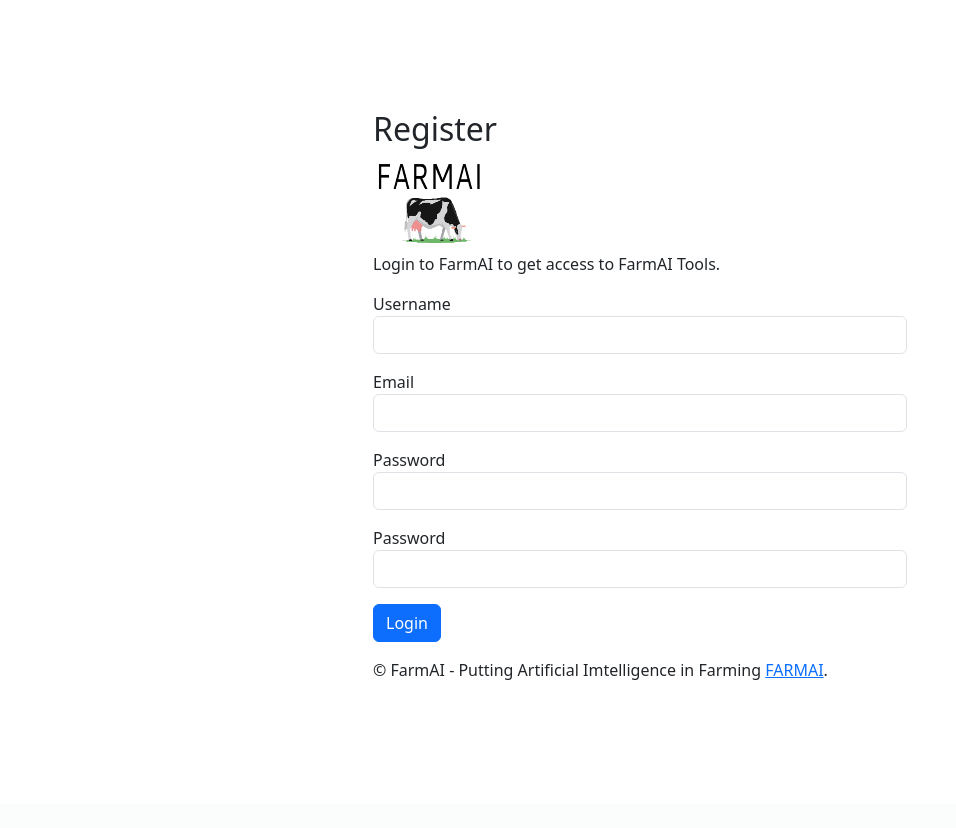
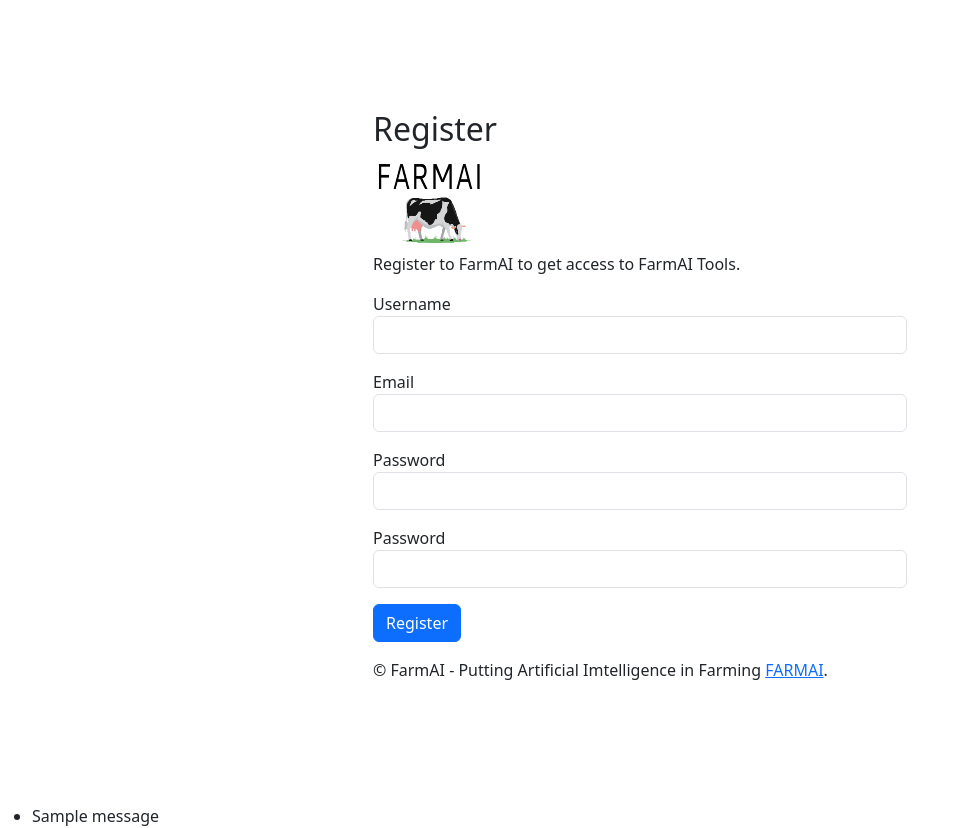
Before and after one commit to ivcos/FARMAI, a Python web app: template app/templates/register.html in a window 1280 px wide. Shown: the part 56-884 px from the top of the page, without its empty margins (0-956 px from the left). Before the commit the page ends 736 px from the top, so only its background shows below. Run offline with Jinja, Linux system fonts and the light colour scheme; the template is opened without the code that fills it, so the values that code supplies are empty, except form fields; one stand-in notice (Sample message) is shown; form fields are guessed from the names that the template uses.

Commit message:
work on register and login forms

```diff
--- a/app/__init__.py
+++ b/app/__init__.py
@@ -2,6 +2,7 @@
 from flask import Flask, render_template, request, redirect, url_for, flash
 from config import Config
 from flask_login import LoginManager
+# from app.models import Usersdb
 # Creates an application object as an instance of the class Flask
 # imported from flask package
 app = Flask(__name__)
@@ -12,6 +13,8 @@ app.config.from_object(Config)
 #login=LoginManager(app)
 
 
+
+
 #Allows you run the file from the command line
 if __name__ == "__main__":
   app.run()
--- a/app/forms.py
+++ b/app/forms.py
@@ -14,7 +14,7 @@
   email = StringField('Email', validators=[DataRequired(), Length(min=4, max=25)])
   password = PasswordField('Password', validators=[DataRequired(), Length(min=4, max=25)])
   password2 = PasswordField(
-      'Repeat Password', validators=[DataRequired(), EqualTo('password')])
+      'Confirm Password', validators=[DataRequired(), EqualTo('password')])
   submit = SubmitField('Register')
 
     # def validate_username(self, username):
--- a/app/templates/base.html
+++ b/app/templates/base.html
@@ -34,18 +34,18 @@
         <div class="collapse navbar-collapse" id="navbarNav">
           <ul class="navbar-nav ml-auto">
             <li class="nav-item">
-              <a class="nav-link active" id="login" href="/login">Login</a>
+              <a class="nav-link active" id="login" href="{{ url_for('login') }}">Login</a>
             </li>
             <!-- <a class="nav-link" href="index.html">Home</a> -->
 
             <li class="nav-item">
-              <a class="nav-link" id="logout" href="/login">Logout</a>
+              <a class="nav-link" id="logout" href="{{ url_for('login')}}">Logout</a>
             </li>
             <li class="nav-item">
-              <a class="nav-link" id="register" href="/register">Register</a>
+              <a class="nav-link" id="register" href="{{ url_for('register')}}">Register</a>
             </li>
             <li class="nav-item">
-              <a class="nav-link" id="" home" href="/">Home</a>
+              <a class="nav-link" id="" home" href="{{ url_for('register')}}">Home</a>
             </li>
           </ul>
         </div>
@@ -60,7 +60,15 @@
     <script src="https://cdn.jsdelivr.net/npm/bootstrap@5.3.2/dist/js/bootstrap.bundle.min.js"
       integrity="sha384-C6RzsynM9kWDrMNeT87bh95OGNyZPhcTNXj1NW7RuBCsyN/o0jlpcV8Qyq46cDfL"
       crossorigin="anonymous"></script>
-
+    {% with messages = get_flashed_messages() %}
+    {% if messages %}
+    <ul>
+      {% for message in messages %}
+      <li>{{ message }}</li>
+      {% endfor %}
+    </ul>
+    {% endif %}
+    {% endwith %}
 </body>
 
 </html>
--- a/app/templates/register.html
+++ b/app/templates/register.html
@@ -13,7 +13,7 @@
         {{form.hidden_tag()}}
         <h2> Register </h2>
         <img src="../static/img/FarmAILogo1.png" alt="" width="120" height="96" class="d-inline-block align-text-top">
-        <p class="description">Login to FarmAI to get access to FarmAI Tools.</p>
+        <p class="description">Register to FarmAI to get access to FarmAI Tools.</p>
         <!-- Input Loging Form fields -->
         <!-- Username -->
         <div class="form-group mb-3">
@@ -42,13 +42,13 @@
         <!-- Password2 -->
         <div class="form-group mb-3">
           {{form.password2.label}}
-          {{form.password2(class="form-control", id="password" )}}
+          {{form.password2(class="form-control", id="password2" )}}
           {% for error in form.password2.errors %}
-          <span style="color: red;">[{{error}}]</span>
+          <span style="color: red;">PASSWORDS DON'T MATCH. This {{error}} Try Again</span>
           {% endfor %}
         </div>
         <div class="form-group mb-3">
-          <button type="submit" class="btn btn-primary">Login</button>
+          <button type="submit" class="btn btn-primary">Register</button>
         </div>
 
         <!-- End Login Form input fields -->
--- a/requirements.txt
+++ b/requirements.txt
@@ -2,3 +2,4 @@ gunicorn
 flask
 flask-login
 flask-wtf
+shelve
```
Also changed, not shown: app/models.py (+40 -1 lines), app/routes.py (+42 -0 lines), users.db (added).
